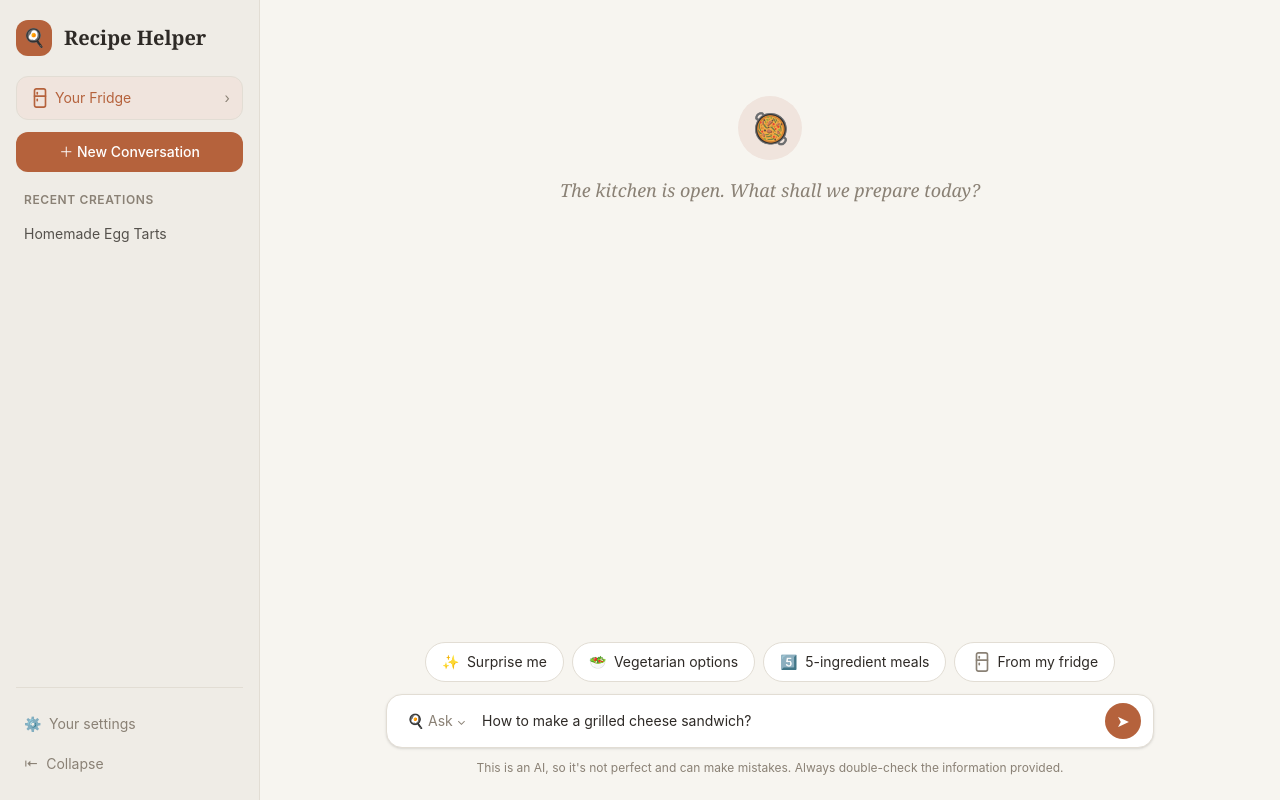
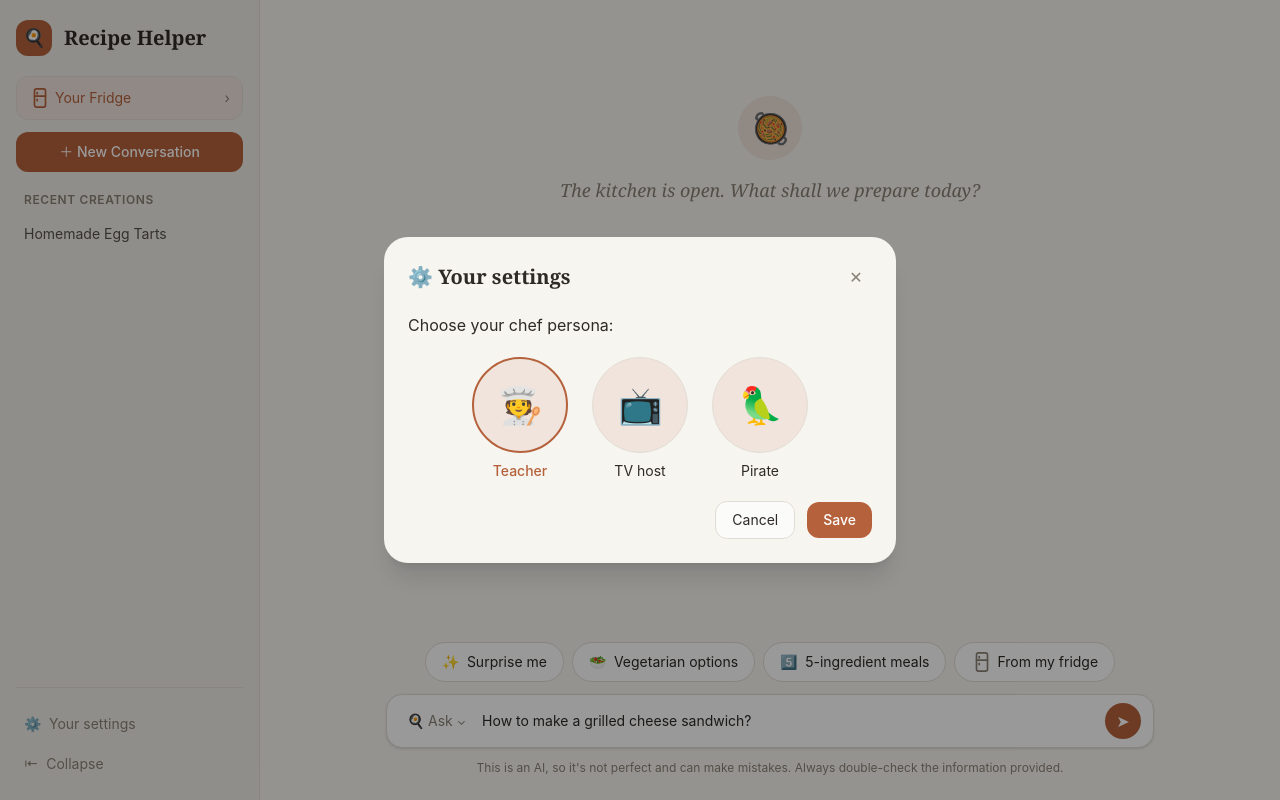
Before and after one commit to pearlor/chatbot-exploratory, a React (Vite) app: page / in a window 1280 px wide. Built offline with nearby package versions, Linux system fonts and the light colour scheme.

Commit message:
on start, show settings for users to choose ai persona

```diff
--- a/src/context/UserPreferencesContext.tsx
+++ b/src/context/UserPreferencesContext.tsx
@@ -18,7 +18,7 @@ export type UserPreferencesAction = {
 };
 
 const defaultPreferences: UserPreferences = {
-  persona: "pirate",
+  persona: "teacher",
   isDemoMode: IS_DEMO_MODE,
 };
 
--- a/src/sidebar/Sidebar.tsx
+++ b/src/sidebar/Sidebar.tsx
@@ -25,6 +25,7 @@ import {
   SETTINGS_ICON,
 } from "../assets/icons";
 import { useIsSmallScreen } from "../hooks/useIsSmallScreen";
+import { useUserPreferences } from "../context/UserPreferencesContext";
 
 export default function Sidebar({
   isOpen,
@@ -33,8 +34,14 @@ export default function Sidebar({
   isOpen: boolean;
   onClose: () => void;
 }) {
+  const { preferences } = useUserPreferences();
+  const isDemoMode = preferences.isDemoMode;
+
   const [isCollapsed, setIsCollapsed] = useState(false);
-  const [isSettingsOpen, setIsSettingsOpen] = useState(false);
+  // On start, demo mode has settings open
+  const [isSettingsOpen, setIsSettingsOpen] = useState(
+    isDemoMode ? true : false,
+  );
   const { chatHistory, activeConversationId, dispatch } = useChatHistory();
   const { setView, view } = useNavigation();
   const isSmallScreen = useIsSmallScreen();
```
